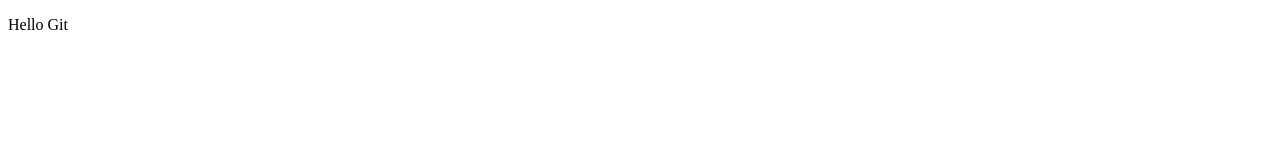
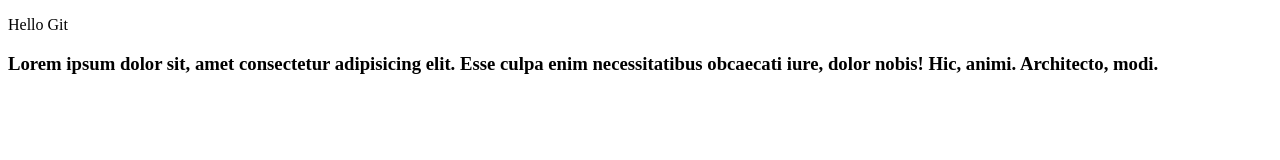
Before and after one commit to IlyaSte1/GitTest, a plain HTML site: page index.html in a window 1280 px wide. Drawn offline with Linux system fonts and the light colour scheme.

Commit message:
First changes

```diff
--- a/index.html
+++ b/index.html
@@ -8,5 +8,6 @@
 </head>
 <body>
   <p>Hello Git</p>
+  <h3>Lorem ipsum dolor sit, amet consectetur adipisicing elit. Esse culpa enim necessitatibus obcaecati iure, dolor nobis! Hic, animi. Architecto, modi.</h3>
 </body>
 </html>
```
